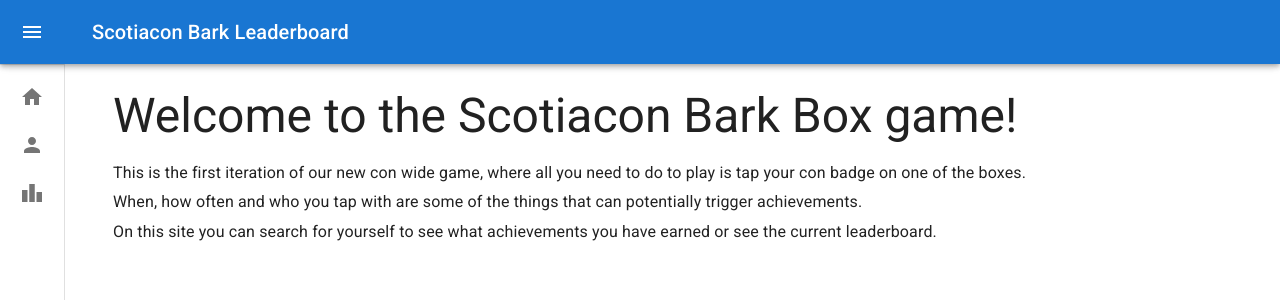
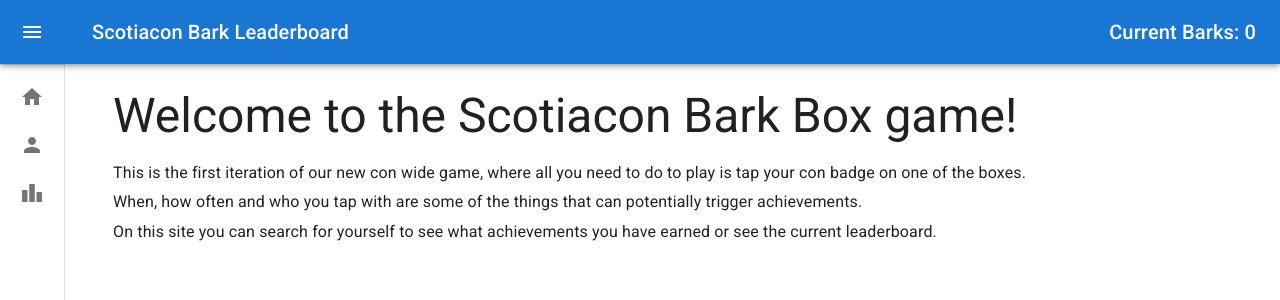
Before and after one commit to Shuttleu/bloop-leaderboard, a React (Vite) app: page / in a window 1280 px wide. Shown: the top 300 px of the page. Built offline with nearby package versions, Linux system fonts and the light colour scheme; no server answers.

Commit message:
Add bloop count to top of page

```diff
--- a/src/App.tsx
+++ b/src/App.tsx
@@ -1,6 +1,6 @@
 import * as React from "react";
 import Container from "@mui/material/Container";
-import AppDrawer from "./Components/AppDrawer";
+import AppDrawer, { bloopLoader } from "./Components/AppDrawer";
 import User, { userLoader } from "./Components/User";
 import Users, { usersLoader } from "./Components/Users";
 import Home from "./Components/Home";
@@ -13,6 +13,7 @@ const router = createBrowserRouter([
     path: "/",
     element: <AppDrawer />,
     errorElement: <ErrorPage />,
+    loader: bloopLoader,
     children: [
       {
         path: "",
--- a/src/Components/AppDrawer.tsx
+++ b/src/Components/AppDrawer.tsx
@@ -25,7 +25,18 @@ import ListItemText from "@mui/material/ListItemText";
 import LeaderboardIcon from "@mui/icons-material/Leaderboard";
 import HomeIcon from "@mui/icons-material/Home";
 import PersonIcon from "@mui/icons-material/Person";
-import { Outlet, To, useNavigate } from "react-router-dom";
+import { Outlet, To, useLoaderData, useNavigate } from "react-router-dom";
+
+export async function bloopLoader() {
+  let bloops = 0;
+  try {
+    const req = await fetch(`${import.meta.env.VITE_API_URL}/barks`);
+    bloops = await req.json();
+  } catch (error) {
+    return { bloops };
+  }
+  return { bloops };
+}
 
 type MenuItem = {
   path: To;
@@ -112,6 +123,7 @@ const menuItems: MenuItem[] = [
 
 export default function AppDrawer() {
   const [open, setOpen] = React.useState(false);
+  const { bloops } = useLoaderData() as { bloops: number };
 
   const handleDrawerOpen = () => {
     setOpen(true);
@@ -149,8 +161,11 @@ export default function AppDrawer() {
             >
               <MenuIcon />
             </IconButton>
+            <Typography variant="h6" noWrap component="div" sx={{flex: 1}}>
+              Scotiacon Bark Leaderboard
+            </Typography>
             <Typography variant="h6" noWrap component="div">
-              Scotiacon Bark Leaderboard
+              Current Barks: {bloops.toString().replace(/\B(?=(\d{3})+(?!\d))/g, ",")}
             </Typography>
           </Toolbar>
         </AppBar>
```
Also changed, not shown: 1 other file (tests, documents, lock files or other folders).
